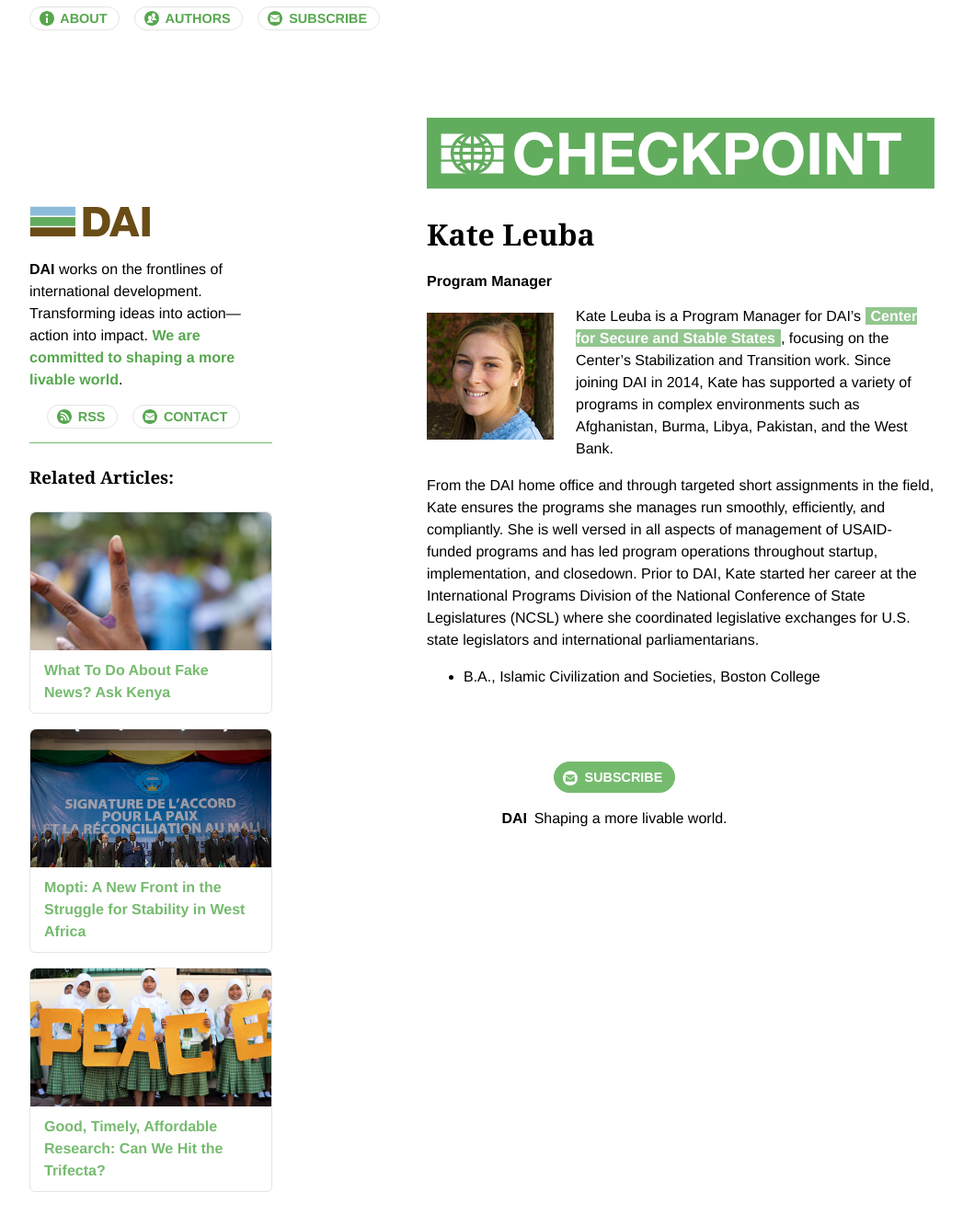
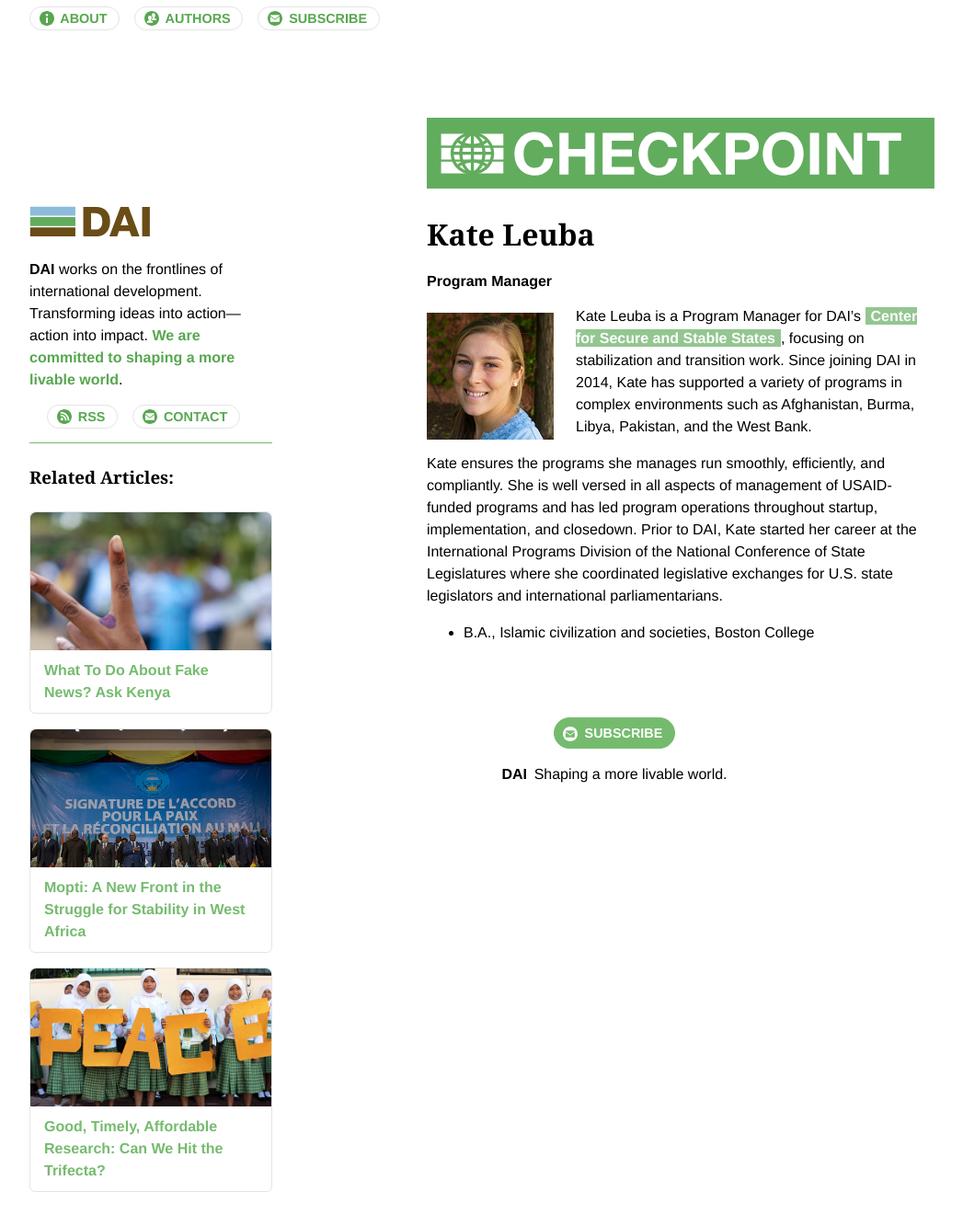
Before and after one commit to BryanSchuetz/CS-, a Jekyll site: the page built from _authors/kate-leuba.markdown, in a window 1280 px wide. Shown: the whole page at 92% size, without its empty margins (116-1163 px from the left). Built offline with Jekyll 4.4.1, drawn with Linux system fonts in a browser that asks for light colours.

Commit message:
Updated Kate Leuba

```diff
--- a/_authors/kate-leuba.markdown
+++ b/_authors/kate-leuba.markdown
@@ -5,10 +5,10 @@ Job: Program Manager
 Image: "/uploads/Portal%20Photo_K%20Leuba%20-%20Copy%20(002).jfif"
 ---
 
-Kate Leuba is a Program Manager for DAI’s [Center for Secure and Stable States](https://www.dai.com/our-work/solutions/fragile-states), focusing on the Center’s Stabilization and Transition work. Since joining DAI in 2014, Kate has supported a variety of programs in complex environments such as Afghanistan, Burma, Libya, Pakistan, and the West Bank.
+Kate Leuba is a Program Manager for DAI’s [Center for Secure and Stable States](https://www.dai.com/our-work/solutions/fragile-states), focusing on stabilization and transition work. Since joining DAI in 2014, Kate has supported a variety of programs in complex environments such as Afghanistan, Burma, Libya, Pakistan, and the West Bank.
 
 <!--more-->
 
-From the DAI home office and through targeted short assignments in the field, Kate ensures the programs she manages run smoothly, efficiently, and compliantly. She is well versed in all aspects of management of USAID-funded programs and has led program operations throughout startup, implementation, and closedown. Prior to DAI, Kate started her career at the International Programs Division of the National Conference of State Legislatures (NCSL) where she coordinated legislative exchanges for U.S. state legislators and international parliamentarians.
+Kate ensures the programs she manages run smoothly, efficiently, and compliantly. She is well versed in all aspects of management of USAID-funded programs and has led program operations throughout startup, implementation, and closedown. Prior to DAI, Kate started her career at the International Programs Division of the National Conference of State Legislatures where she coordinated legislative exchanges for U.S. state legislators and international parliamentarians.
 
-* B.A., Islamic Civilization and Societies, Boston College
+* B.A., Islamic civilization and societies, Boston College
```
